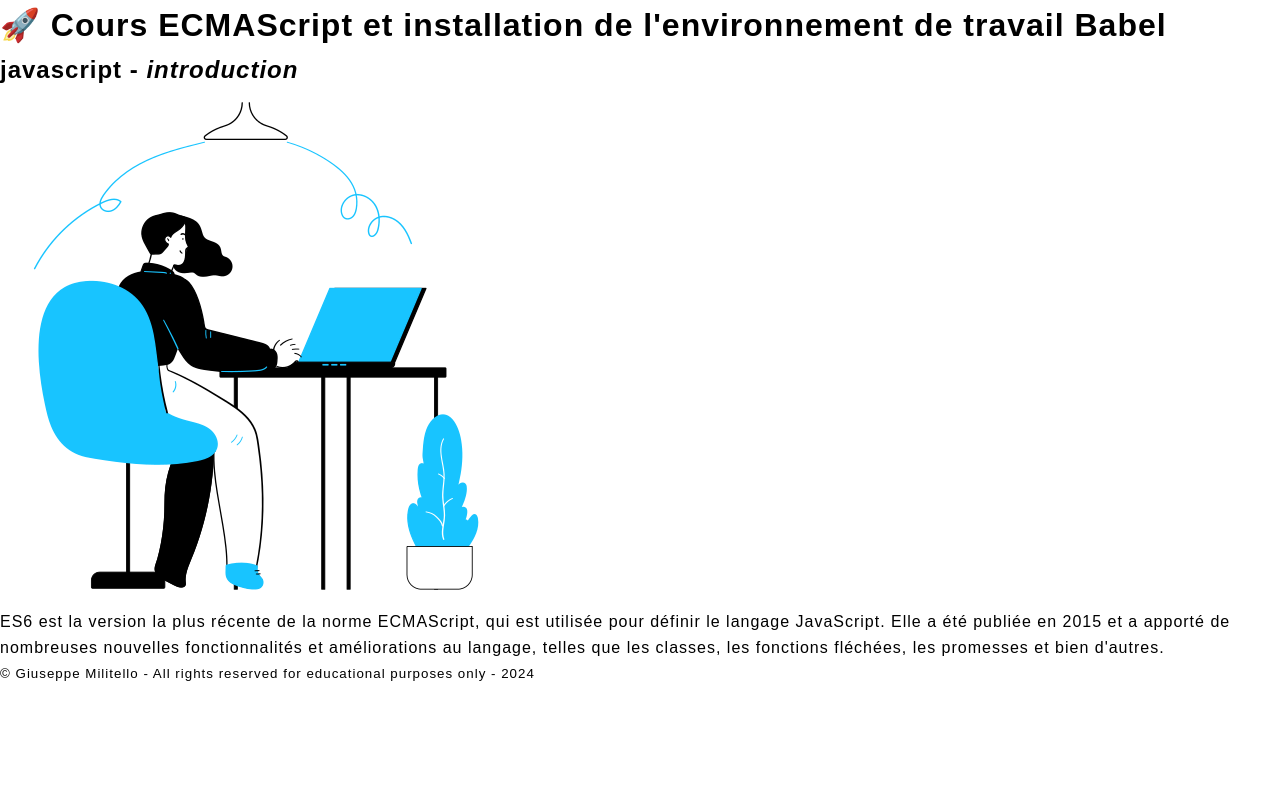
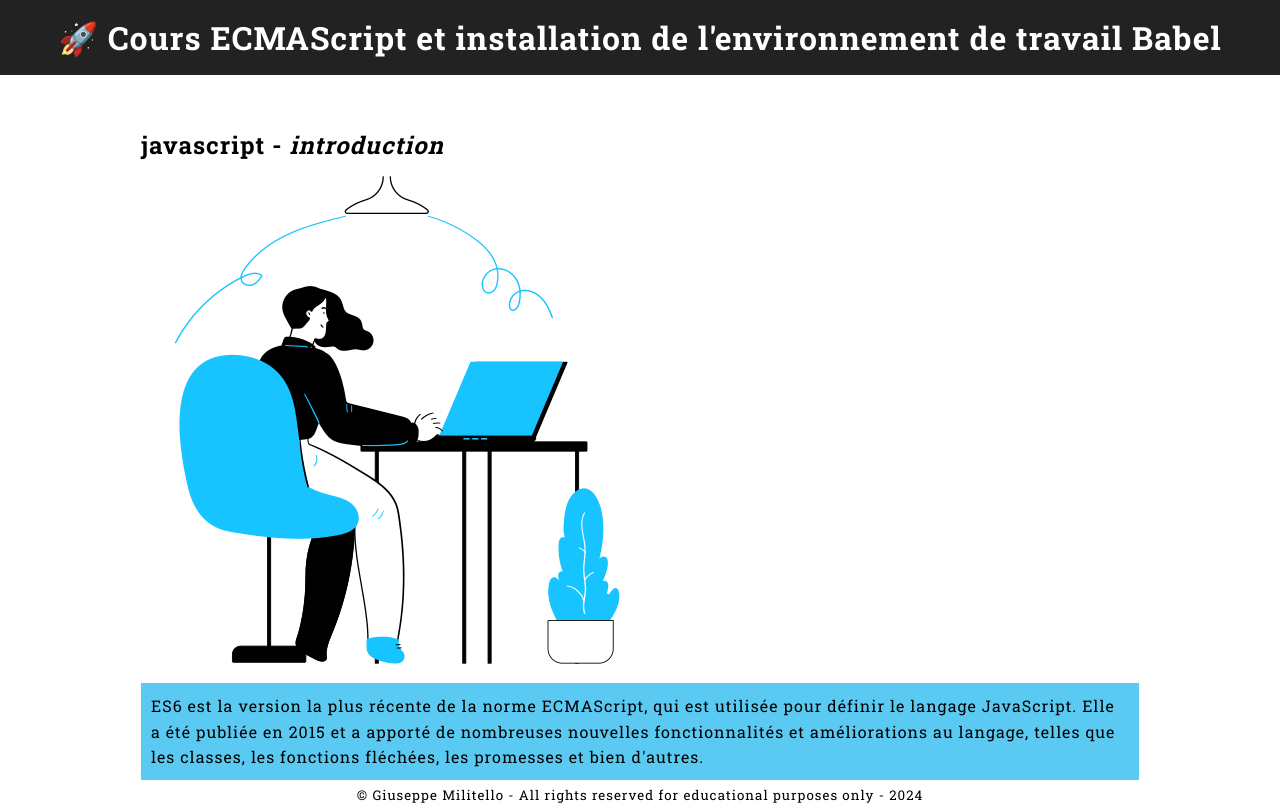
Before and after one commit to giusmili/classroom-js-SIO-2425, a plain HTML site: page index.html in a window 1280 px wide. Drawn offline with Linux system fonts and the light colour scheme; a script that the page names is missing.

Commit message:
css figcaption

```diff
--- a/css/reset.css
+++ b/css/reset.css
@@ -1,3 +1,5 @@
+
+@import url('https://fonts.googleapis.com/css2?family=Roboto+Slab:wght@100..900&display=swap');
 
 /* ==========================================================
    Racine css rem
@@ -17,10 +19,13 @@ html{
 }
 
 body{
-    font: 1.6rem sans-serif; /* serif ou sans-serif */
+    font: 1.6rem 'Roboto Slab', sans-serif; /* serif ou sans-serif */
     margin: 0;
+    display: grid;
+    grid-template-rows: auto 1fr auto;
     letter-spacing: 0.1rem; /* 1px */
     line-height: 1.6; /* constante hauteur des lignes */
+    height: 100vh;
 
 }
 h1, h2, h3, h4, h5, h6,
--- /dev/null
+++ b/css/theme.css
@@ -0,0 +1,37 @@
+@import url(./reset.css);
+/*
+
+++++++++++++++++++++++
+|      THEME CSS     |
+|                    |
+++++++++++++++++++++++
+
+*/
+:root{
+    --bgcolor-header: #222; /* variable css */
+    --bgcolor-figcpation:  #5bcaf2;
+}
+
+header{
+    background-color: var(--bgcolor-header);
+
+}
+header h1{
+    line-height: 7.5rem;
+    text-align: center;
+    color: #fff;
+}
+
+figure{
+    width: 100rem;
+    margin: 5rem auto 0;
+    border: solid .1rem transparent;
+}
+figure figcaption{
+    background-color: var(--bgcolor-figcpation);
+    padding: 1rem;
+
+}
+footer *{
+    text-align: center;
+}
--- a/index.html
+++ b/index.html
@@ -6,7 +6,7 @@
     <meta name="description" content="Ce site est dédié à la programmation js">
     <title>Classroom - javascript - ECMAscript</title>
 
-    <link rel="stylesheet" href="./css/reset.css">
+    <link rel="stylesheet" href="./css/theme.css">
 </head>
 <body>
     <header>
@@ -33,6 +33,7 @@
             </figcaption>
         </figure>
     </main>
+   <!--  footer -->
     <footer>
         <p>
             <small>
```
